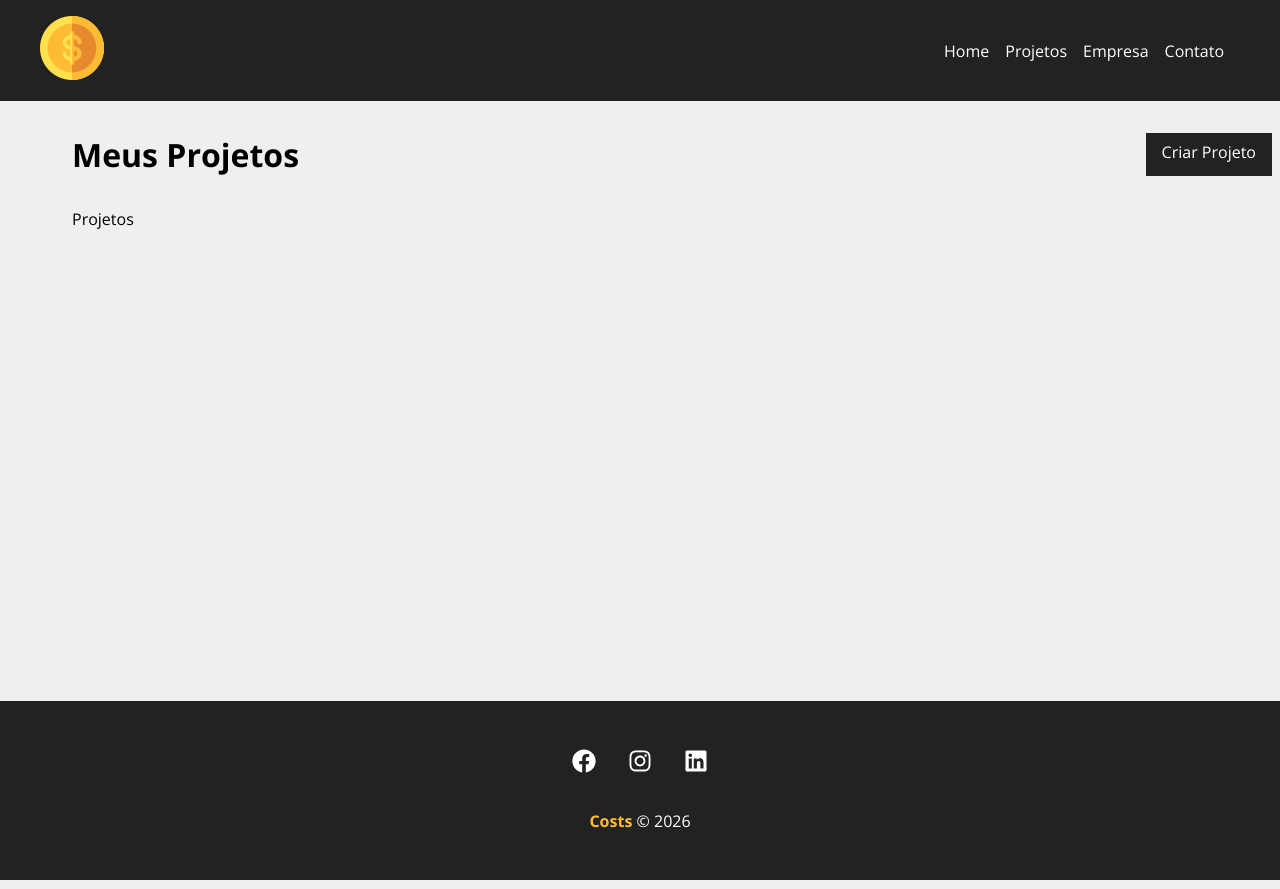
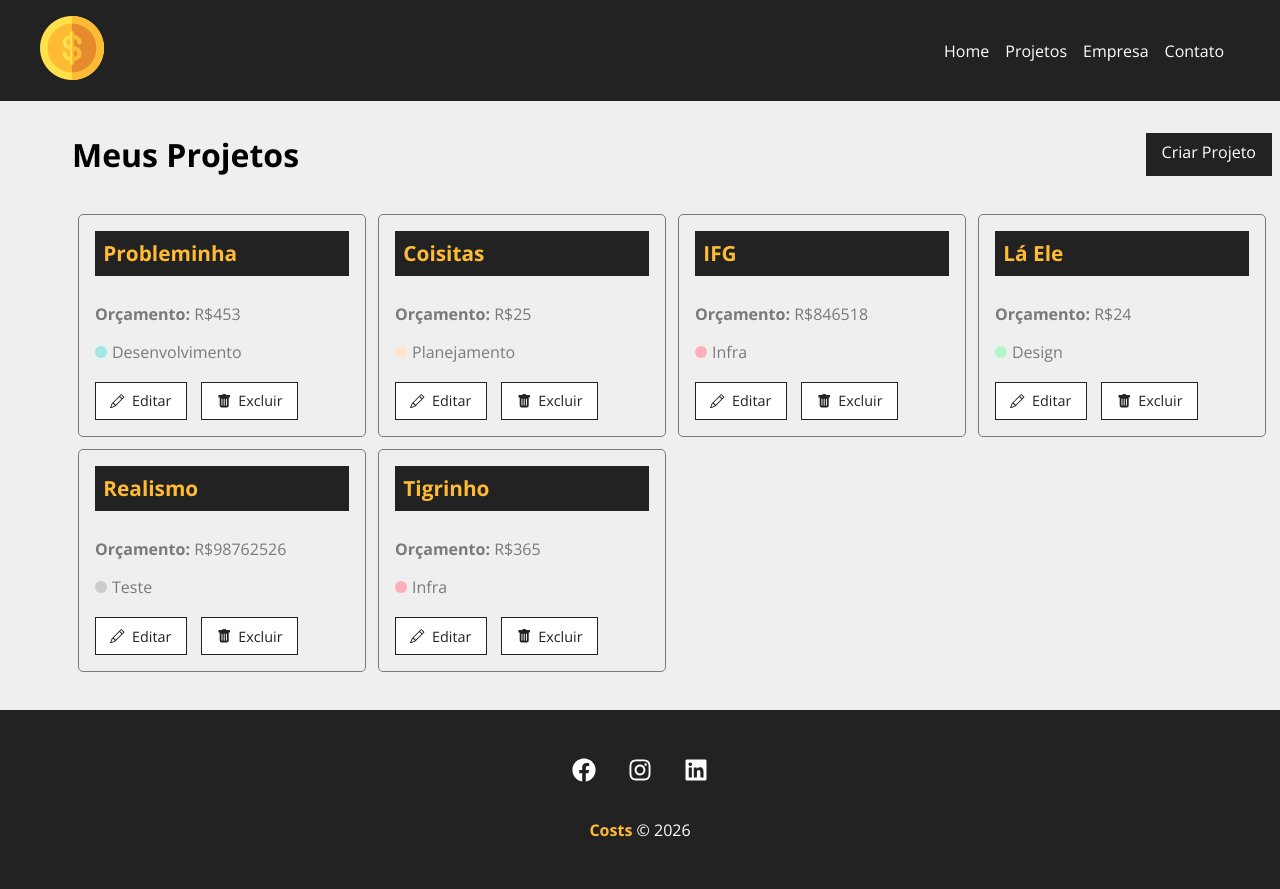
Before and after one commit to renanamancio/Costs, a React (Create React App) app: page /projects in a window 1280 px wide. Shown: the top 889 px of the page. Built offline with nearby package versions, Linux system fonts and the light colour scheme; data requests are answered from the project's data file.

Commit message:
Buscando informações no BD

```diff
--- a/db.json
+++ b/db.json
@@ -1,8 +1,8 @@
 {
   "projects": [
     {
-      "name": "fgnfgn",
-      "budget": "453453453",
+      "name": "Probleminha",
+      "budget": "453",
       "category": {
         "id": "2",
         "name": "Desenvolvimento"
@@ -12,7 +12,7 @@
       "id": "s86JBWVWeGI"
     },
     {
-      "name": "fds",
+      "name": "Coisitas",
       "budget": "25",
       "category": {
         "id": "4",
@@ -27,22 +27,44 @@
       "budget": "846518",
       "category": {
         "id": "3",
-        "name": "Design"
+        "name": "Infra"
       },
       "cost": 0,
       "services": [],
       "id": "lh76t2Vh76M"
     },
     {
-      "name": "la ele",
+      "name": "Lá Ele",
       "budget": "24",
       "category": {
         "id": "2",
-        "name": "Desenvolvimento"
+        "name": "Design"
       },
       "cost": 0,
       "services": [],
       "id": "6y9emoSLY98"
+    },
+    {
+      "name": "Realismo",
+      "budget": "98762526",
+      "category": {
+        "id": "5",
+        "name": "Teste"
+      },
+      "cost": 0,
+      "services": [],
+      "id": "EW_oS_h3hag"
+    },
+    {
+      "name": "Tigrinho",
+      "budget": "365",
+      "category": {
+        "id": "1",
+        "name": "Infra"
+      },
+      "cost": 0,
+      "services": [],
+      "id": "QNFJl82OGI8"
     }
   ],
   "categories": [
--- a/src/components/pages/Projects.js
+++ b/src/components/pages/Projects.js
@@ -3,13 +3,33 @@
 import styles from './Project.module.css'
 import Container from '../layout/Container'
 import LinkButton from "../layout/LinkButton";
+import ProjectCard from '../project/ProjectCard'
+import { useState , useEffect } from 'react'
 
 function Project() {
+
+    const [projects, setProjects] = useState([])
+
     const location = useLocation()
     let message = ''
     if(location.state){
         message = location.state.message
     }
+
+    useEffect(() => {
+        fetch('http://localhost:5000/projects', {
+            method: 'GET',
+            headers: {
+                'Content-Type': 'application/json',
+            },
+        })
+            .then((resp) => resp.json())
+            .then((data) => {
+                console.log(data)
+                setProjects(data)
+            })
+            .catch((err) => console.log(err))
+    }, [])
 
     return (
         <div className={styles.project_container}>
@@ -19,7 +39,16 @@
             </div>
             {message && <Message type="success" msg={message} />}
             <Container customClass="start">
-                <p>Projetos</p>
+                {projects.length> 0 &&
+                    projects.map((project) => (
+                        <ProjectCard
+                        id={project.id}
+                        name={project.name}
+                        budget={project.budget}
+                        category={project.category.name}
+                        key={project.id}
+                        />
+                ))}
             </Container>
         </div>
     )
--- /dev/null
+++ b/src/components/project/ProjectCard.js
@@ -0,0 +1,28 @@
+import styles from './ProjectCard.module.css'
+import {Link} from 'react-router-dom'
+
+import { BsPencil, BsFillTrashFill } from 'react-icons/bs'
+
+function ProjectCard({id, name, budget, category, handleRemove}){
+    return (
+        <div className={styles.project_card}>
+            <h4>{name}</h4>
+            <p>
+                <span>Orçamento:</span> R${budget}
+            </p>
+            <p className={styles.category_text}>
+                <span className={`${styles[category.toLowerCase()]}`}></span>{category}
+            </p>
+            <div className={styles.project_card_actions}>
+                <Link to="/">
+                    <BsPencil /> Editar
+                </Link>
+                <button>
+                    <BsFillTrashFill /> Excluir
+                </button>
+            </div>
+        </div>
+    )
+}
+
+export default ProjectCard
--- /dev/null
+++ b/src/components/project/ProjectCard.module.css
@@ -0,0 +1,87 @@
+.project_card {
+  padding: 1em;
+  border: 1px solid #7a7a7a;
+  border-radius: 5px;
+  width: 24%;
+  margin: 0.5%;
+}
+
+.project_card h4 {
+  background-color: #222;
+  color: #ffbb33;
+  padding: 0.4em;
+  margin-bottom: 1.3em;
+  font-size: 1.3em;
+}
+
+.project_card p {
+  color: #7a7a7a;
+  margin-bottom: 1em;
+}
+
+.project_card p span {
+  font-weight: bold;
+}
+
+.category_text {
+  display: flex;
+  align-items: center;
+}
+
+.category_text span {
+  display: block;
+  width: 12px;
+  height: 12px;
+  border-radius: 50%;
+  background-color: #ccc;
+  margin-right: 5px;
+}
+
+.category_text .infra {
+  background-color: #ffaebc;
+}
+
+.category_text .desenvolvimento {
+  background-color: #a0e7e5;
+}
+
+.category_text .design {
+  background-color: #b4f8c8;
+}
+
+.category_text .planejamento {
+  background-color: #fbe7c6;
+}
+
+.project_card_actions {
+  margin-top: 1.2em;
+  display: flex;
+  align-items: center;
+}
+
+.project_card_actions a,
+.project_card_actions button {
+  text-decoration: none;
+  border: none;
+  background-color: #fff;
+  color: #222;
+  font-size: 0.9em;
+  padding: 0.6em 1em;
+  margin-right: 1em;
+  cursor: pointer;
+  border: 1px solid #222;
+  transition: 0.5s;
+  display: flex;
+  align-items: center;
+  justify-content: center;
+}
+
+.project_card_actions svg {
+  margin-right: 0.5em;
+}
+
+.project_card_actions a:hover,
+.project_card_actions button:hover {
+  background-color: #222;
+  color: #ffbb33;
+}
```
